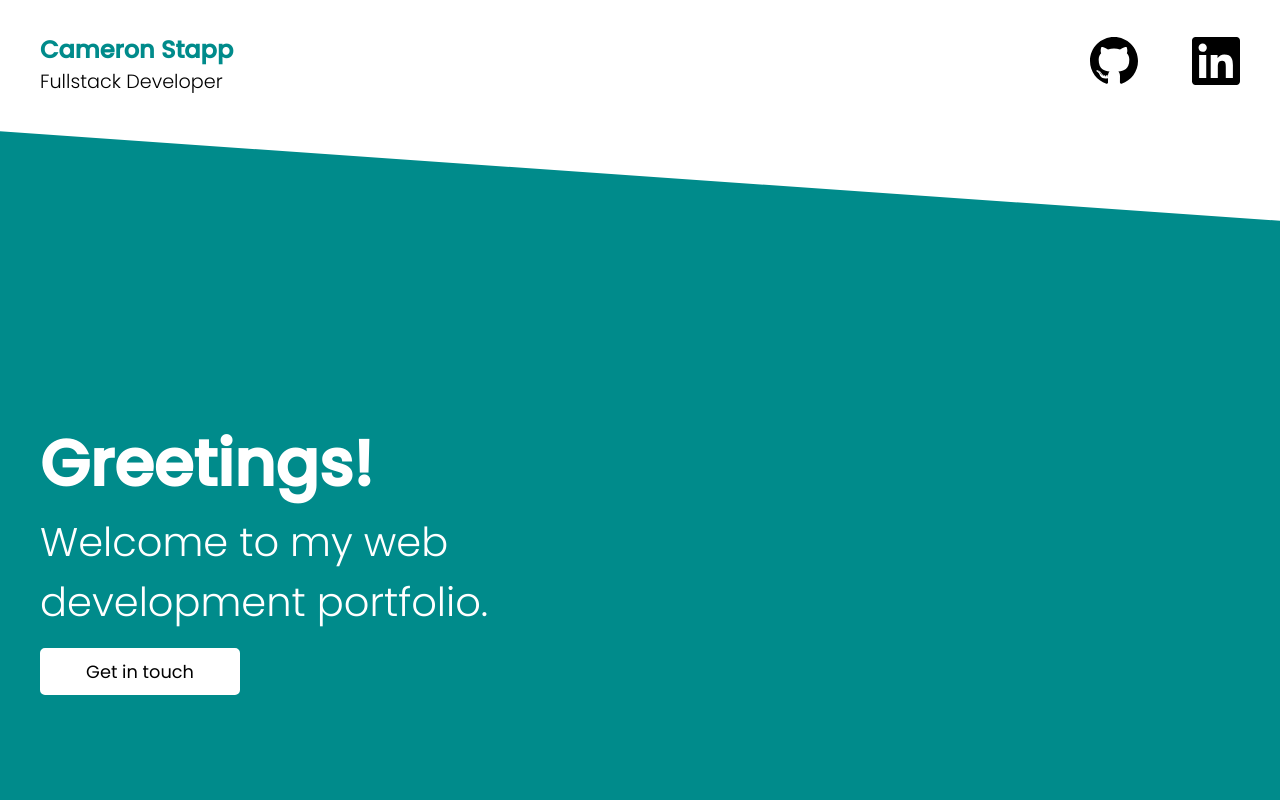
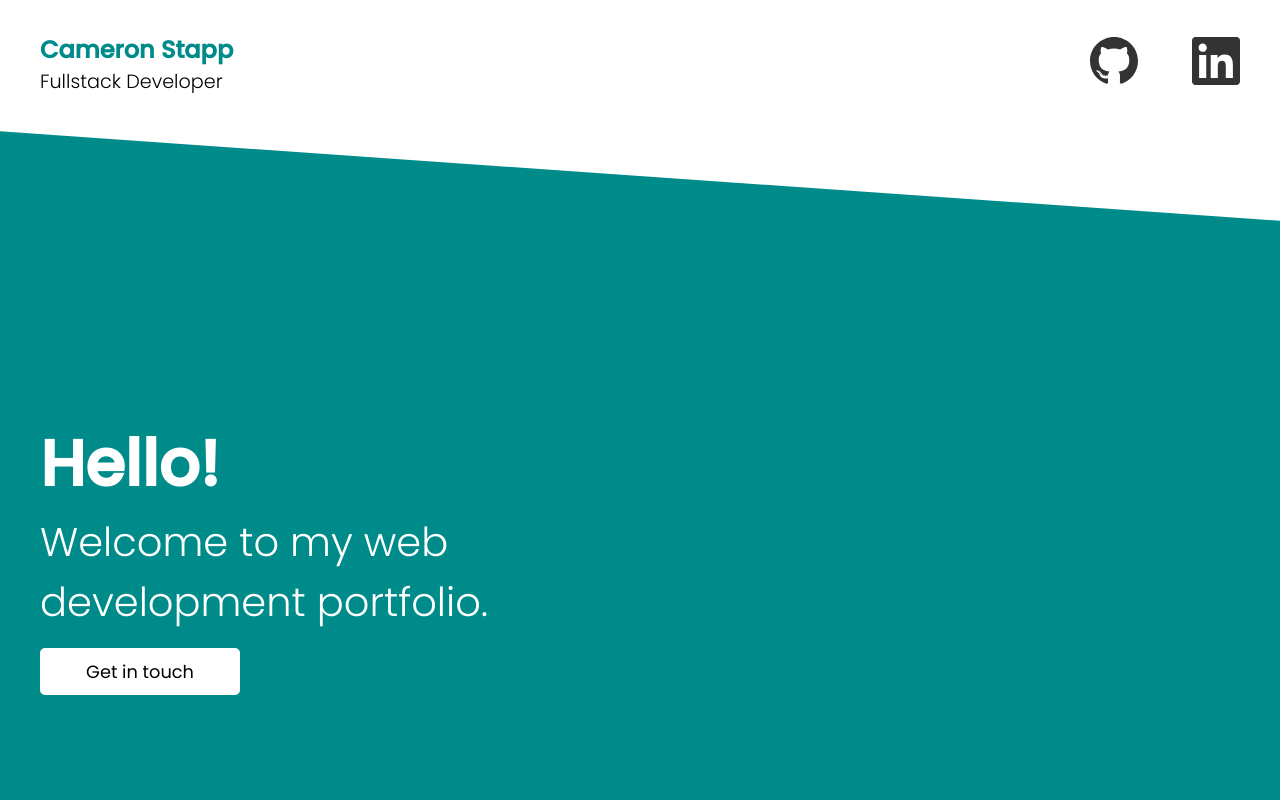
Before and after one commit to Rekkuzan5/gatsby-portfolio, a Gatsby site: page / in a window 1280 px wide. Shown: the top 800 px of the page. Built offline with nearby package versions, Linux system fonts and the light colour scheme; Gatsby itself is replaced by a stand-in of ours.

Commit message:
changed icon color on header

```diff
--- a/src/components/Featured-Works/featured-works.component.jsx
+++ b/src/components/Featured-Works/featured-works.component.jsx
@@ -10,7 +10,7 @@ const FeaturedWorks = () => (
                     <div className={picture}></div>
                     <div className={info}>
                         <h3>Crown Clothing</h3>
-                        <a href='*'>Source Code</a>
+                        <a href='https://github.com/Rekkuzan5/crwn-clothing' target="_blank">Source Code</a>
                     </div>
                 </div>
 
--- a/src/components/Header/header.module.scss
+++ b/src/components/Header/header.module.scss
@@ -28,13 +28,14 @@
 
         svg {
             width: 3rem;
-            transition: transform .5s linear;
+            transition: transform .2s linear;
+            fill: #333;
 
 
             &:hover {
                 fill: darkcyan;
-                transform: translateY(-2px);
-                transition: transform .5s linear;
+                transform: translateY(-1px);
+                transition: transform .1s linear;
             }
         }
 
--- a/src/components/Hero/hero.component.jsx
+++ b/src/components/Hero/hero.component.jsx
@@ -11,7 +11,7 @@ const Hero = () => (
         <div className={slash}>
             <div className={container}>
                 <div className={content}>
-                    <h1>Greetings!</h1>
+                    <h1>Hello!</h1>
                     <h2>Welcome to my web development portfolio.</h2>
                     <button>Get in touch</button>
                 </div>
```
